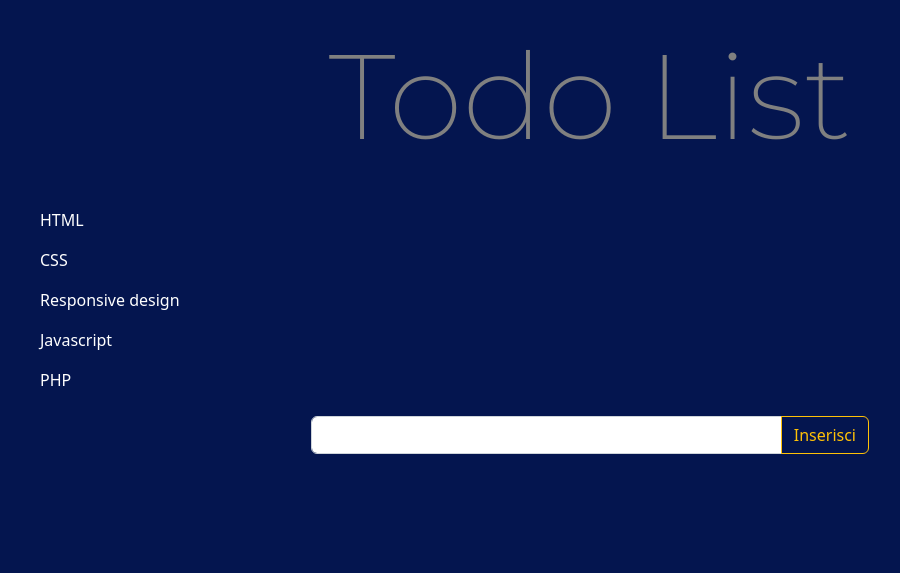
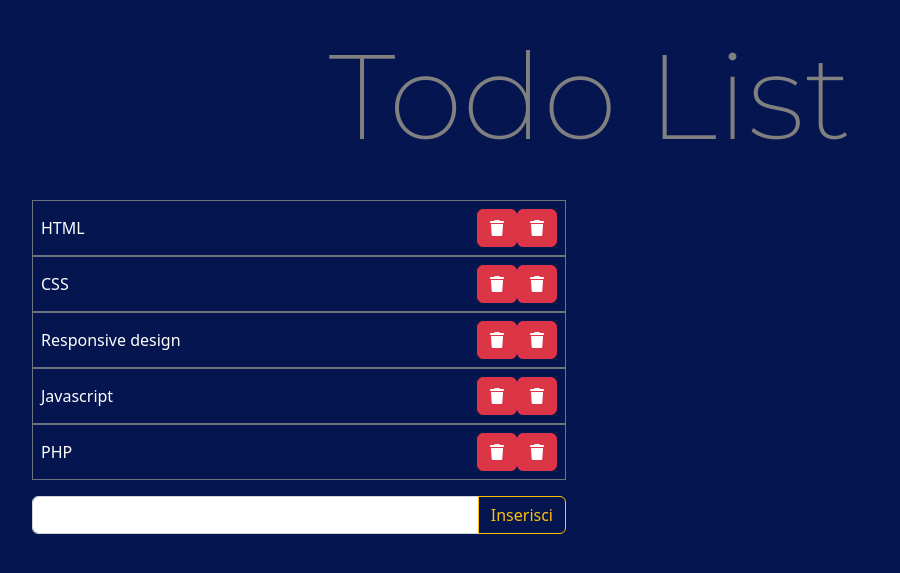
Before and after one commit to Saraesp/php-todo-list-json, a PHP site: page / in a window 1280 px wide. Shown: the top 573 px of the page, without its empty margins (50-950 px from the left). Run offline with PHP 8.4, Linux system fonts and the light colour scheme; some libraries are stand-ins or nearby versions; some web fonts are replaced.

Commit message:
correzione e aggiunta delete

```diff
--- a/index.php
+++ b/index.php
@@ -16,22 +16,33 @@
         <!-- style css -->
         <link href="https://fonts.googleapis.com/css2?family=Bodoni+Moda:opsz,wght@6..96,700&family=Montserrat:wght@200;300;400&family=PT+Sans&family=Roboto:wght@400;500&family=Sofia+Sans+Condensed:wght@600&display=swap" rel="stylesheet">
 
+        <link rel="stylesheet" href="https://cdnjs.cloudflare.com/ajax/libs/font-awesome/6.2.1/css/all.min.css"
+        integrity="sha512-MV7K8+y+gLIBoVD59lQIYicR65iaqukzvf/nwasF0nqhPay5w/9lJmVM2hMDcnK1OnMGCdVK+iQrJ7lzPJQd1w=="
+        crossorigin="anonymous" referrerpolicy="no-referrer" />
+
         <link rel="stylesheet" href="./css/style.css">
     </head>
     <body>
         <div id="app">
             <div class="container">
                 <h1 class="text-center style-h1 p-4">Todo List</h1>
-                <div class="row">
+                <div class="row w-50 ">
                     <div class="col-12">
-                        <ul class="list-unstyled w-50">
-                            <li class="p-2 border-grey text-white" v-for="todo in todoList">
-                                {{ todo.name }}
+                        <ul class="list-unstyled">
+                            <li class="p-2 text-white border border-secondary" v-for="(todo, index) in todoList">
+                                <div class="d-flex justify-content-between align-items-center">
+                                    <div>{{ todo.name }}</div>
+                                    <div>
+                                        <button class="btn btn-danger" @click="deleteTodo(index)"><i class="fa fa-trash"></i></button>
+                                        <button class="btn btn-danger" @click="editTodo(index)"><i class="fa fa-trash"></i></button>
+                                    </div>
+                                </div>
+
                             </li>
                         </ul>
                     </div>
-                    <div class="col-12 d-flex justify-content-center">
-                        <div class="input-group mb-3 w-50">
+                    <div class="col-12">
+                        <div class="input-group mb-3">
                             <input type="text" class="form-control" aria-describedby="button-addon2" v-model="name">
                             <button class="btn btn-outline-warning" type="button" id="button-addon2" @click="addTodo">Inserisci</button>
                         </div>
--- a/script.js
+++ b/script.js
@@ -19,8 +19,19 @@ createApp({
             }).then((response) => {
                 this.name = '';
 
-                this.todoList = response.data;
+                this.todoList = response.data
             })
+        },
+        deleteTodo(index){
+            const data = {
+                delete: index
+            }
+
+            axios.post(this.apiUrl, data, {
+                headers:{ 'Content-Type': 'multipart/form-data' }
+            }).then((response) =>
+                    this.todoList = response.data
+            )
         }
     },
     mounted() {
--- a/server.php
+++ b/server.php
@@ -3,7 +3,7 @@
 
     $list_todo = json_decode($string, true);
 
-    if(isset($_POST['todo'])){
+    if(isset($_POST['name'])){
         $todo_item = $_POST['name'];
 
         $todo_array = [
@@ -13,8 +13,17 @@
 
         $list_todo[] = $todo_array;
 
-        file_get_contents('list-todo.json', json_encode($list_todo));
+        file_put_contents('list-todo.json', json_encode($list_todo, JSON_PRETTY_PRINT));
     }
+
+    if(isset($_POST['delete'])){
+
+        unset($list_todo[$_POST['delete']]);
+
+        file_put_contents('list-todo.json', json_encode($list_todo, JSON_PRETTY_PRINT));
+
+    }
+
 
     header('Content-Type: application/json');
 
```
Also changed, not shown: css/style.css (line endings or trailing spaces), list-todo.json (line endings or trailing spaces).
